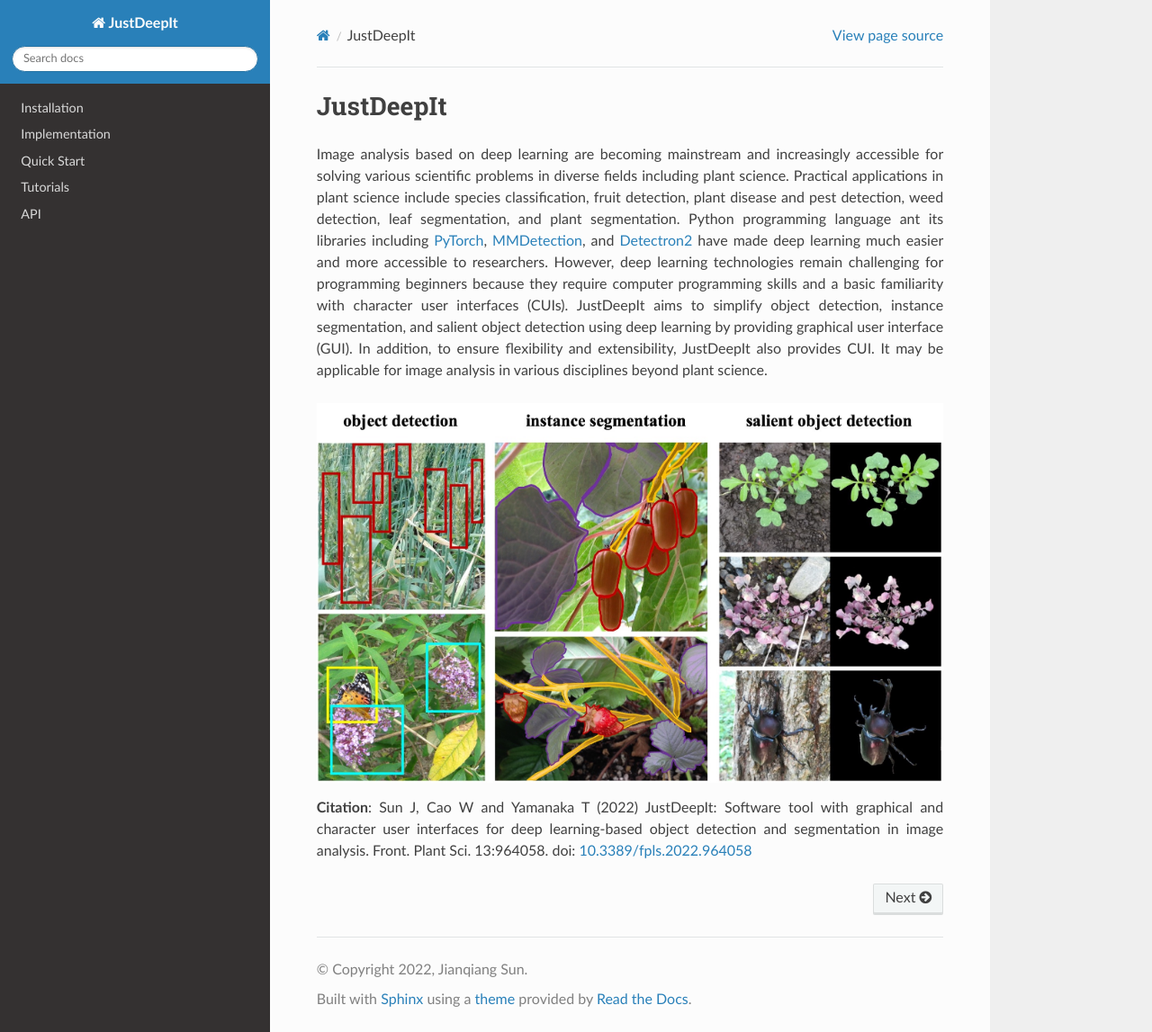
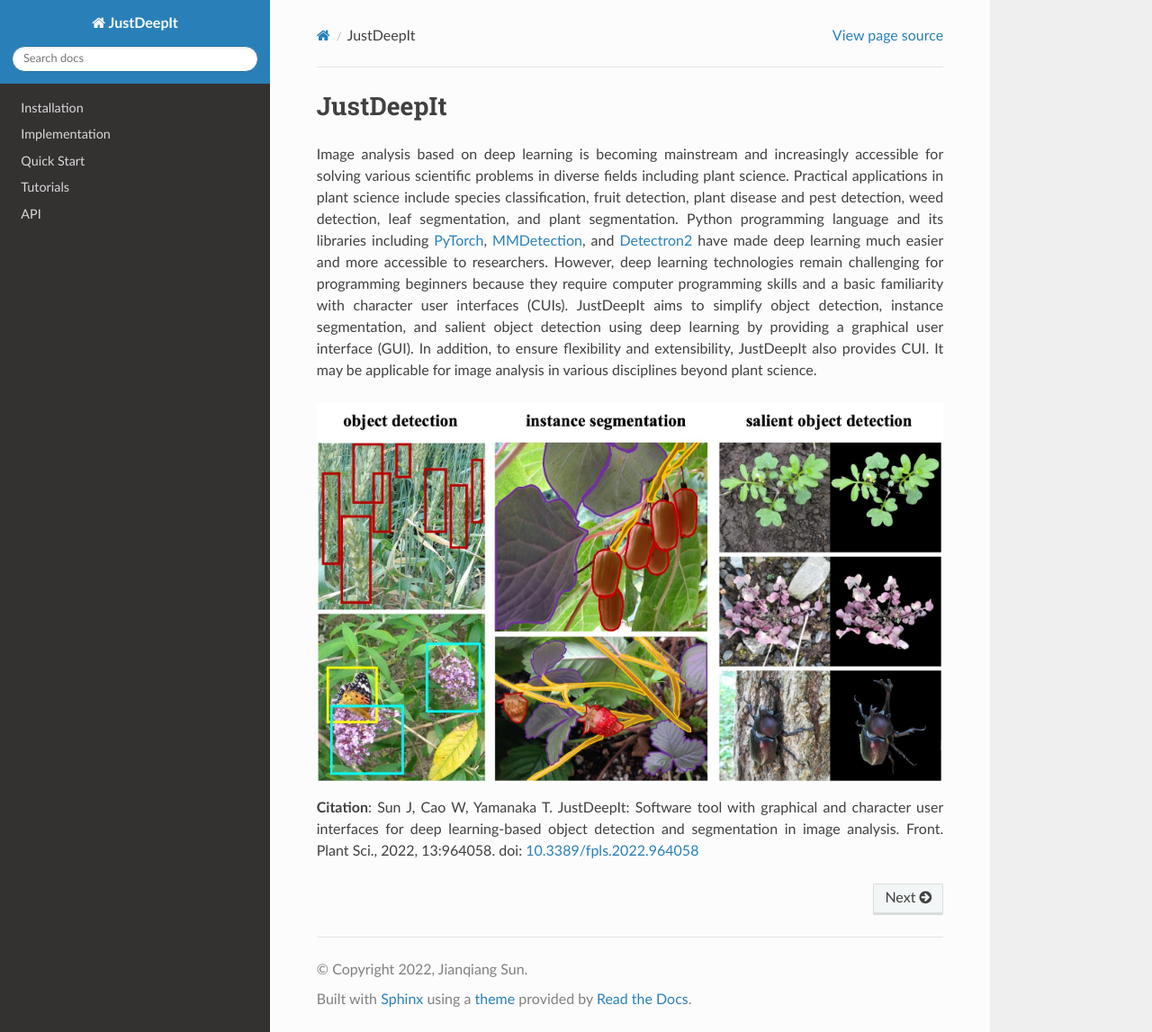
Before and after one commit to bitdessin/JustDeepIt, a Sphinx documentation site: the page built from docs/source/index.rst, in a window 1280 px wide and 1147 px high. Shown: the whole window at 90% size. Built offline with Sphinx 7.4.7 and the Read the Docs theme 2.0.0, drawn with Linux system fonts in a browser that asks for light colours.

Commit message:
[fix] fix typo.

```diff
--- a/docs/source/index.rst
+++ b/docs/source/index.rst
@@ -15,33 +15,23 @@
     api
 
 
-Image analysis based on deep learning
-are becoming mainstream and increasingly accessible
+
+Image analysis based on deep learning is becoming mainstream and increasingly accessible
 for solving various scientific problems in diverse fields including plant science.
-Practical applications in plant science include
-species classification,
-fruit detection,
-plant disease and pest detection,
-weed detection,
-leaf segmentation,
-and plant segmentation.
-Python programming language ant its libraries including
+Practical applications in plant science include species classification, fruit detection,
+plant disease and pest detection, weed detection, leaf segmentation, and plant segmentation.
+Python programming language and its libraries including
 `PyTorch <https://pytorch.org/>`_,
 `MMDetection <https://mmdetection.readthedocs.io/>`_,
 and `Detectron2 <https://detectron2.readthedocs.io/>`_
 have made deep learning much easier and more accessible to researchers.
-However, deep learning technologies remain challenging
-for programming beginners
-because they require computer programming skills
-and a basic familiarity with character user interfaces (CUIs).
-JustDeepIt aims to
-simplify object detection, instance segmentation,
-and salient object detection using deep learning
-by providing graphical user interface (GUI).
-In addition, to ensure flexibility and extensibility,
-JustDeepIt also provides CUI.
+However, deep learning technologies remain challenging for programming beginners
+because they require computer programming skills and a basic familiarity
+with character user interfaces (CUIs).
+JustDeepIt aims to simplify object detection, instance segmentation, and salient object detection
+using deep learning by providing a graphical user interface (GUI).
+In addition, to ensure flexibility and extensibility, JustDeepIt also provides CUI.
 It may be applicable for image analysis in various disciplines beyond plant science.
-
 
 
 
```
Also changed, not shown: other parts of docs/source/index.rst (+1 -1 lines), README.md (+18 -16 lines).
